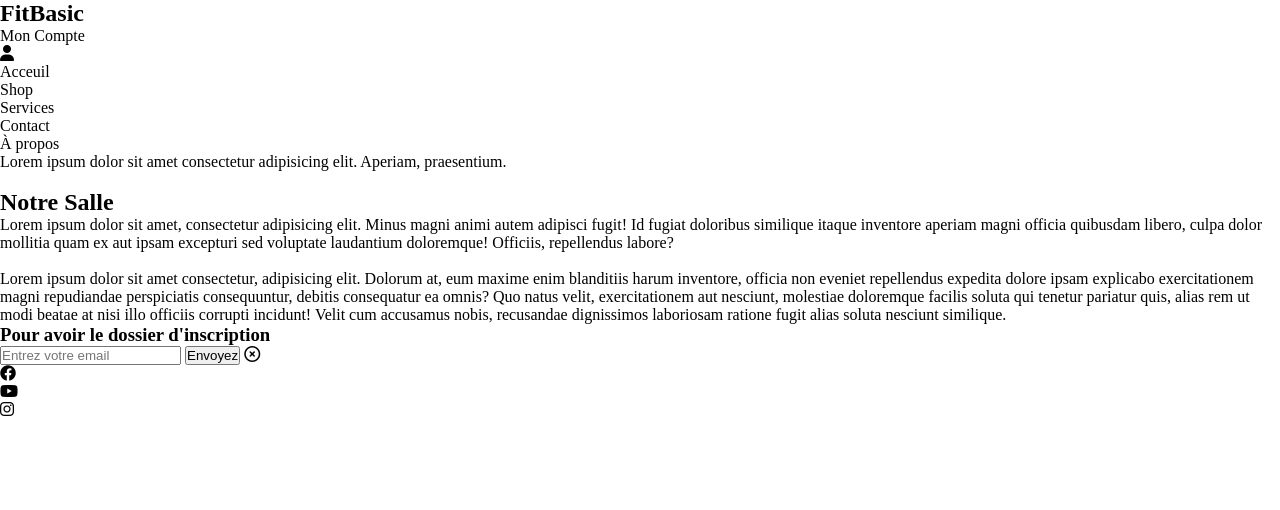
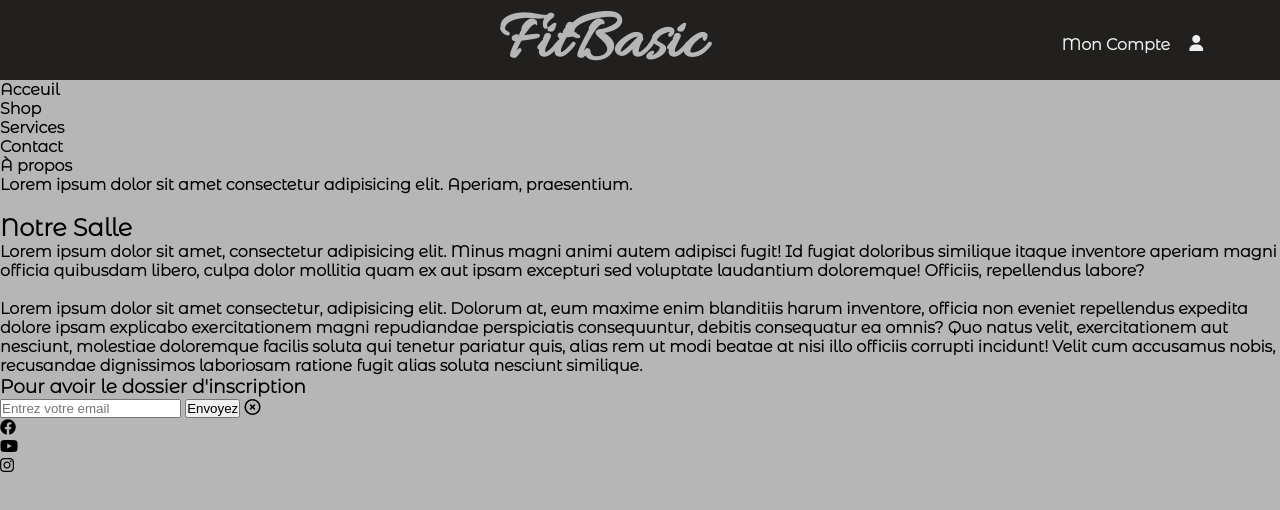
Before and after one commit to KayzerCs/FitBasic, a plain HTML site: page index.html in a window 1280 px wide. Drawn offline with Linux system fonts and the light colour scheme.

Commit message:
Nav terminé

```diff
--- a/assets/styles/_settings.scss
+++ b/assets/styles/_settings.scss
@@ -8,7 +8,7 @@
 }
 @font-face {
     font-family: "Montserrat";
-    src: url(../font/MontserratAlternates-Black.ttf);
+    src: url(../font/MontserratAlternates-Light.ttf);
 }
 
 $font1: Allura, cursive;
@@ -29,3 +29,9 @@ $grey: rgb(182, 182 ,182);
     padding: 0;
     box-sizing: border-box;
 }
+
+body {
+    font-family: $font3;
+    background: $grey;
+    font-weight: 900;
+}
--- a/assets/styles/layouts/_nav.scss
+++ b/assets/styles/layouts/_nav.scss
@@ -0,0 +1,40 @@
+nav {
+    height: 10vh;
+    color: $white;
+    background: $black;
+    display: grid;
+    grid-template-columns: 55% 45%;
+
+    .title-nav {
+        display: flex;
+        justify-content: flex-end;
+        align-items: center;
+
+        h1 {
+            font-family: $font1;
+            font-size: 70px;
+            color: $grey;
+        }
+    }
+
+    .user-nav {
+        display: flex;
+        justify-content: flex-end;
+        align-items: center;
+        margin: 0% 10%;
+
+        .content-user {
+            width: 30%;
+            min-width: 180px;
+            display: flex;
+            justify-content: space-evenly;
+            cursor: pointer;
+            transition: .3s ease;
+
+            &:hover {
+                transform: translateX(2px);
+            }
+        }
+    }
+
+}
--- a/index.html
+++ b/index.html
@@ -15,11 +15,16 @@
 
 <body>
     <nav>
-        <h1>FitBasic</h1>
+        <div class="title-nav">
+            <h1>FitBasic</h1>
+        </div>
 
-        <div class="content-user">
-            <p>Mon Compte</p>
-            <i class="fa-solid fa-user"></i>
+        <div class="user-nav">
+
+            <div class="content-user">
+                <p>Mon Compte</p>
+                <i class="fa-solid fa-user"></i>
+            </div>
         </div>
     </nav>
 
```
Also changed, not shown: assets/font/MontserratAlternates-Light.ttf (added), assets/styles/index.css, 1 other file.
